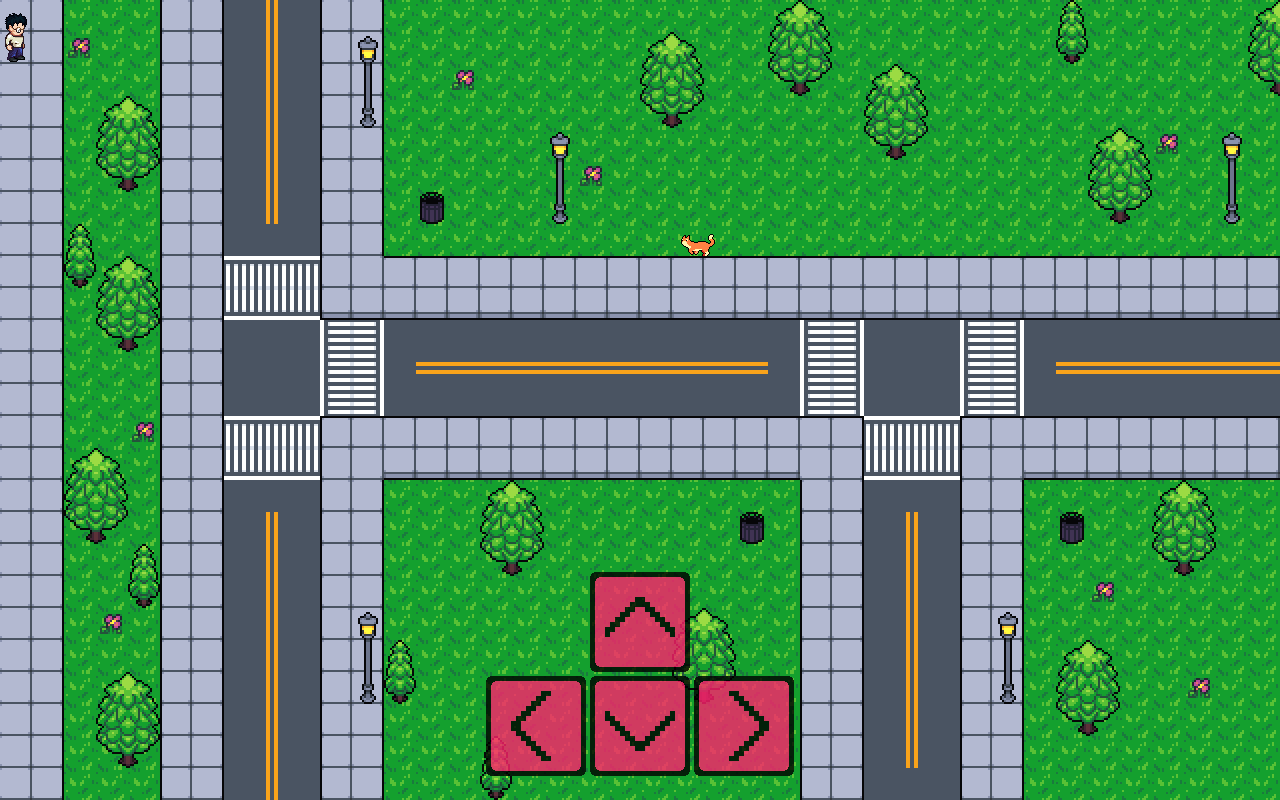
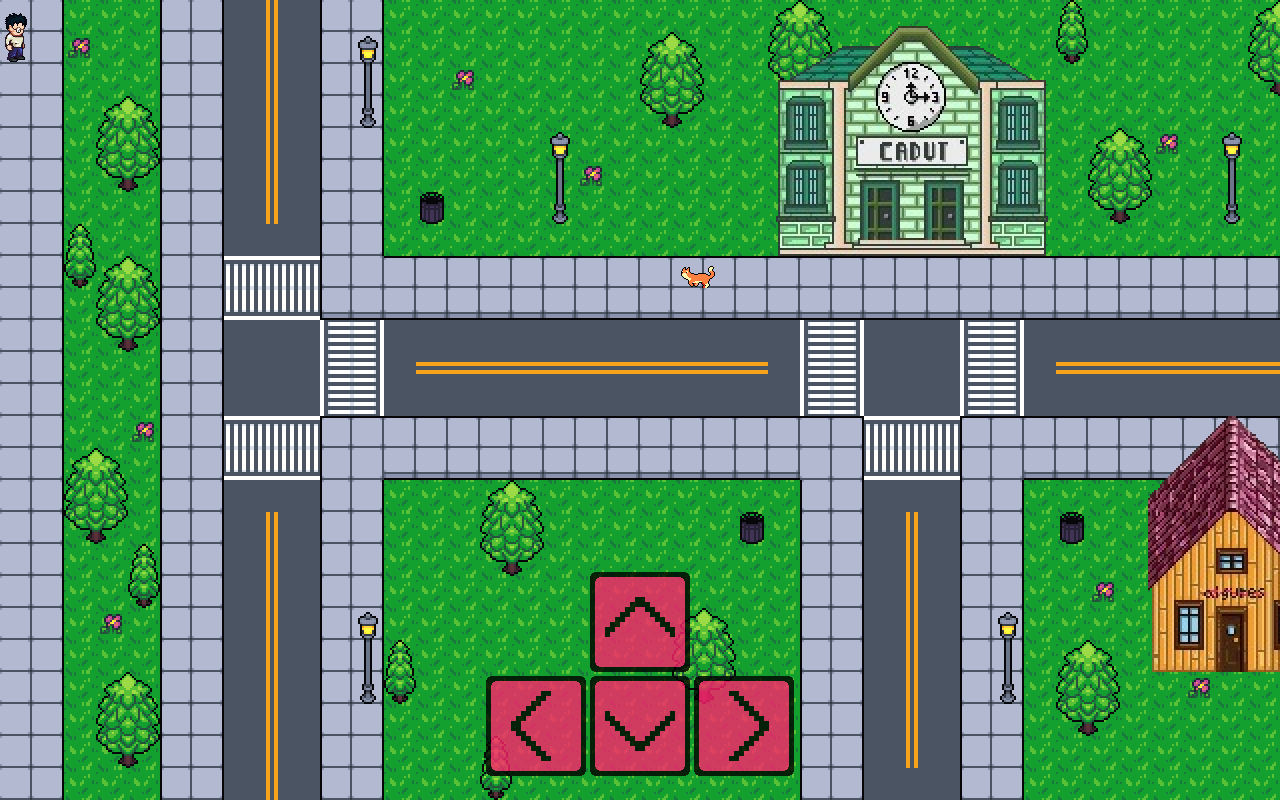
Before and after one commit to carvalhopaablo/UniQuest, a plain HTML site: page index.html in a window 1280 px wide. Shown: the top 800 px of the page. Drawn offline with Linux system fonts and the light colour scheme.

Commit message:
Update index.html

```diff
--- a/index.html
+++ b/index.html
@@ -16,9 +16,37 @@
 			width: 48px;
             height: 32px;
 			left: 384px;
-			top: 224px;
+			top: 256px;
             image-rendering: pixelated;
         }
+
+		#alg {
+			position: absolute;
+			width: 192px;
+			height: 256px;
+			left: 1148px;
+			top: 416px;
+            image-rendering: pixelated;
+		}
+
+		#cadut {
+			position: absolute;
+			width: 288px;
+			height: 254px;
+			left: 768px;
+			top: 2px;
+            image-rendering: pixelated;
+		}
+
+		#aaadec {
+			position: absolute;
+			width: 600px;
+			height: 272px;
+			left: 608px;
+			top: 1200px;
+            image-rendering: pixelated;
+		}
+
 
 
         #background {
@@ -64,6 +92,9 @@
     <div id="background-container">
         <img id="background" src="background.png">
     </div>
+	<img id="alg" src="alg.png">
+	<img id="cadut" src="cadut.png">
+	<img id="aaadec" src="aaadec.png">
 	<img id="dog" src="cat.gif">
     <img id="char" src="walk_right.gif">
 
```
